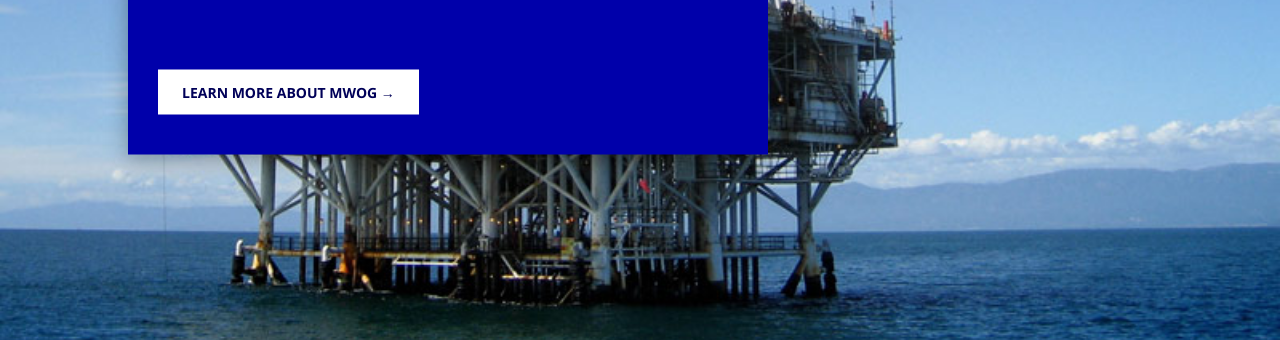
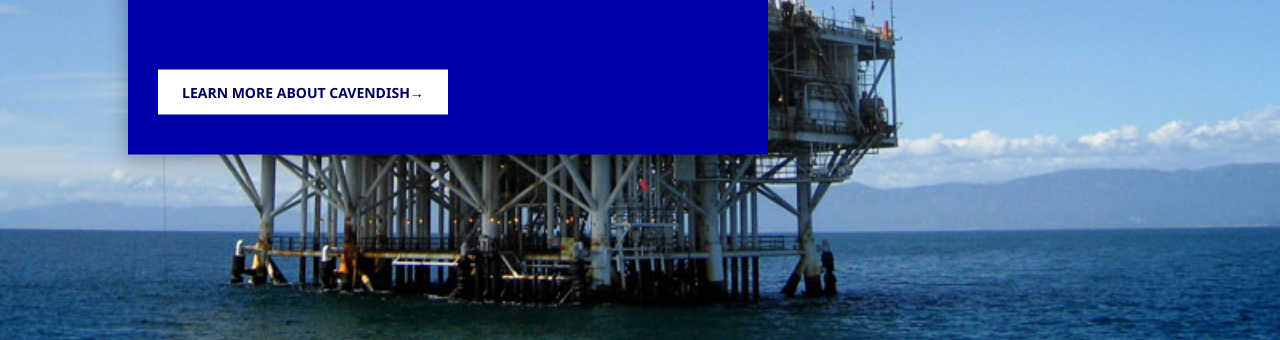
Before and after one commit to StrongNationDev/Cavendish-Petroleum, a plain HTML site: page index.html in a window 1280 px wide. Shown: the part 480-820 px from the top of the page. Drawn offline with Linux system fonts and the light colour scheme.

Commit message:
Update index.html

```diff
--- a/index.html
+++ b/index.html
@@ -32,7 +32,7 @@
         <img src="images/bg.jpg" alt="Background Image" class="hero-bg">
         <div class="overlay">
             <h1>CAVENDISH PETROLEUM <br> NIGERIAN LIMITED</h1>
-            <a href="#" class="btn">LEARN MORE ABOUT MWOG →</a>
+            <a href="https://ng.linkedin.com/in/zanna-mustafa-mai-deribe-8a297520" class="btn">LEARN MORE ABOUT CAVENDISH→</a>
         </div>
     </section>
 
```
